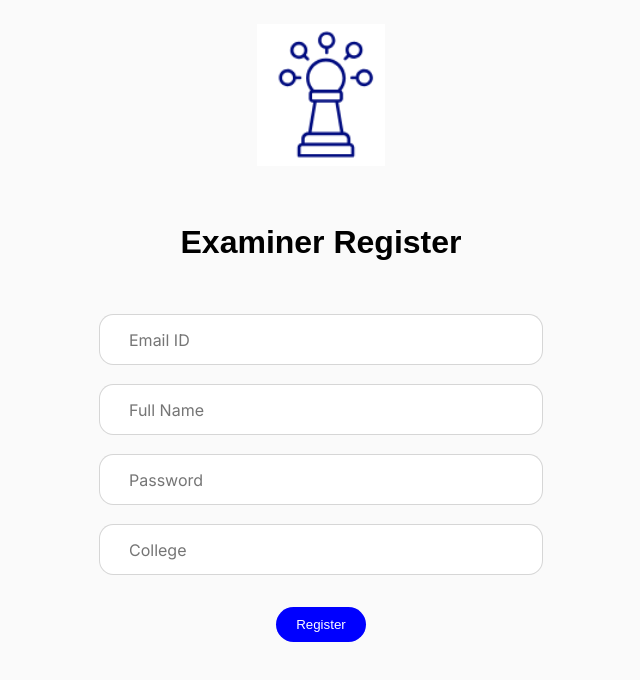
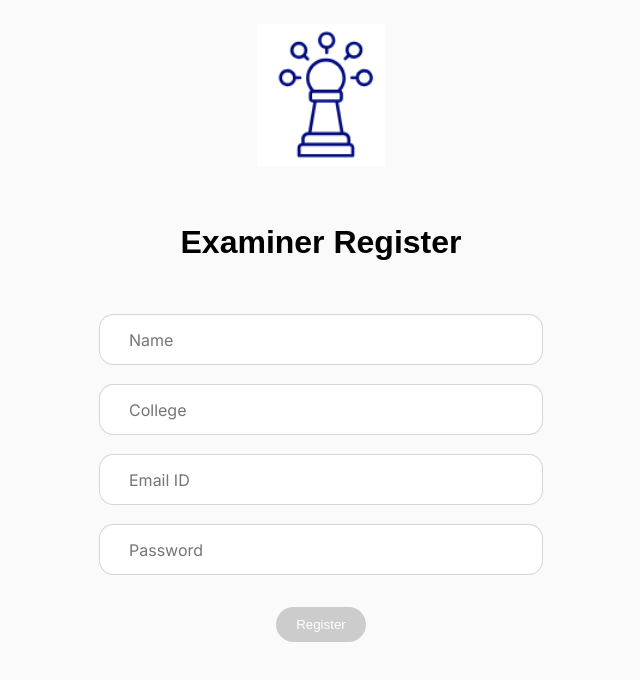
Before and after one commit to shreyasri258/Client, a React (Create React App) app: page /teacher-register in a window 1280 px wide. Shown: the top 680 px of the page, without its empty margins (319-959 px from the left). Built offline with nearby package versions, Linux system fonts and the light colour scheme.

Commit message:
Updated the fields with disability in total 4 screens(login & register)

```diff
--- a/src/AdminRegister.jsx
+++ b/src/AdminRegister.jsx
@@ -8,6 +8,15 @@ const inputField = ['Email ID', 'Full Name', 'Password', 'College'];
 
 const AdminRegister = () => {
   const [showModal, setShowModal] = useState(false);
+  const [name, setName] = useState("");
+  const [college, setCollege] = useState("");
+  const [email, setEmail] = useState("");
+  const [password, setPassword] = useState("");
+
+  const isFormValid = name.trim().length > 0 &&
+   college.trim().length > 0 &&
+   email.trim().length > 0 &&
+   password.trim().length > 0;
 
   const handleRegister = () => {
     // Your registration logic goes here
@@ -23,11 +32,32 @@ const AdminRegister = () => {
       <div className="register-form">
         <h1 className="title-heading">Examiner Register</h1>
         <div className="input-fields">
-          {inputField.map((item) => (
-            <CommonInput key={item} placeholderText={item} />
-          ))}
+        <input
+          type="text"
+          value={name}
+          placeholder="Name"
+          onChange={(e) => setName(e.target.value)}
+        />
+        <input
+          type="text"
+          value={college}
+          placeholder="College"
+          onChange={(e) => setCollege(e.target.value)}
+        />
+        <input
+          type="email"
+          value={email}
+          placeholder="Email ID"
+          onChange={(e) => setEmail(e.target.value)}
+        />
+        <input
+          type="password"
+          value={password}
+          placeholder="Password"
+          onChange={(e) => setPassword(e.target.value)}
+        />
         </div>
-        <button onClick={handleRegister}>Register</button>
+        <button onClick={handleRegister} disabled={!isFormValid}>Register</button>
       </div>
       {showModal && (
         <div className="modal-overlay">
--- a/src/StudentLogin.jsx
+++ b/src/StudentLogin.jsx
@@ -1,8 +1,6 @@
 
 import './css/StudentLogin.css';
 import Icon from './images/Icon.png';
-import CommonInput from './CommonInput';
-import CtaButton from './CtaButton';
 import { useNavigate } from "react-router-dom";
 import React, { useState,useRef } from "react";
 import Button from './components/Button';
@@ -23,7 +21,10 @@ const StudentLogin = () => {
 
    };
 
-   const isFormValid = name.trim() !== "" && college.trim() !== "" && email.trim() !== "" && password.trim() !== "";
+   const isFormValid = name.trim().length > 0 &&
+   college.trim().length > 0 &&
+   email.trim().length > 0 &&
+   password.trim().length > 0;
 
  return (
     <div className="user-login">
@@ -58,7 +59,7 @@ const StudentLogin = () => {
           onChange={(e) => setPassword(e.target.value)}
         />
         </div>
-          <Button onClick={handleLogin} disabled={!isFormValid}>Login</Button>
+          <button onClick={handleLogin} disabled={!isFormValid}>Login</button>
 
       </div>
     </div>
--- a/src/TeacherLogin.jsx
+++ b/src/TeacherLogin.jsx
@@ -1,21 +1,28 @@
 import './css/TeacherLogin.css';
 import Icon from './images/Icon.png';
-import CommonInput from './CommonInput';
-import CtaButton from './CtaButton';
 import { useNavigate } from "react-router-dom";
 import React, { useState } from "react";
 
-const inputField = [ 'Name', 'College', 'Email ID', 'Password' ];
+
 
 const TeacherLogin = () => {
   const [isLoggedIn, setIsLoggedIn] = useState(false);
   let navigate = useNavigate();
+  const [name, setName] = useState("");
+  const [college, setCollege] = useState("");
+  const [email, setEmail] = useState("");
+  const [password, setPassword] = useState("");
+
   const handleLogin = () => {
-
       setIsLoggedIn(true);
        navigate("/admin-dashboard");
 
    };
+
+   const isFormValid = name.trim().length > 0 &&
+   college.trim().length > 0 &&
+   email.trim().length > 0 &&
+   password.trim().length > 0;
 
   return (
     <div className="user-login">
@@ -25,13 +32,34 @@ const TeacherLogin = () => {
       <div className="login-form">
         <h1 className="title-heading">Examiner Login</h1>
         <div className="input-fields">
-          {inputField.map((item) => (
-            <CommonInput placeholderText={item} />
-          ))}
+        <input
+          type="text"
+          value={name}
+          placeholder="Name"
+          onChange={(e) => setName(e.target.value)}
+        />
+        <input
+          type="text"
+          value={college}
+          placeholder="College"
+          onChange={(e) => setCollege(e.target.value)}
+        />
+        <input
+          type="email"
+          value={email}
+          placeholder="Email ID"
+          onChange={(e) => setEmail(e.target.value)}
+        />
+        <input
+          type="password"
+          value={password}
+          placeholder="Password"
+          onChange={(e) => setPassword(e.target.value)}
+        />
         </div>
-        <a href="/admin-dashboard">
-          <CtaButton text="Login" onClick={handleLogin}/>
-        </a>
+        <div>
+          <button text="Login" onClick={handleLogin} disabled={!isFormValid}>Login</button>
+        </div>
       </div>
     </div>
  );
```
